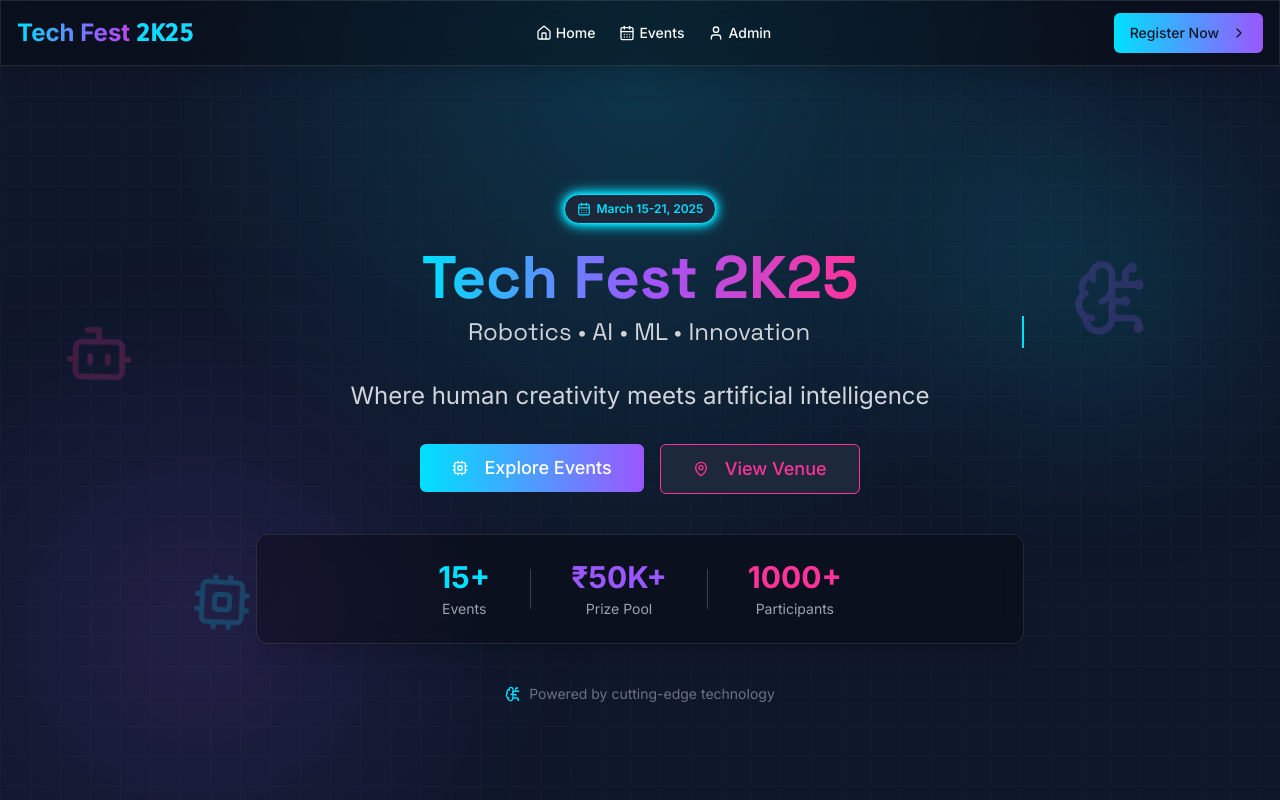
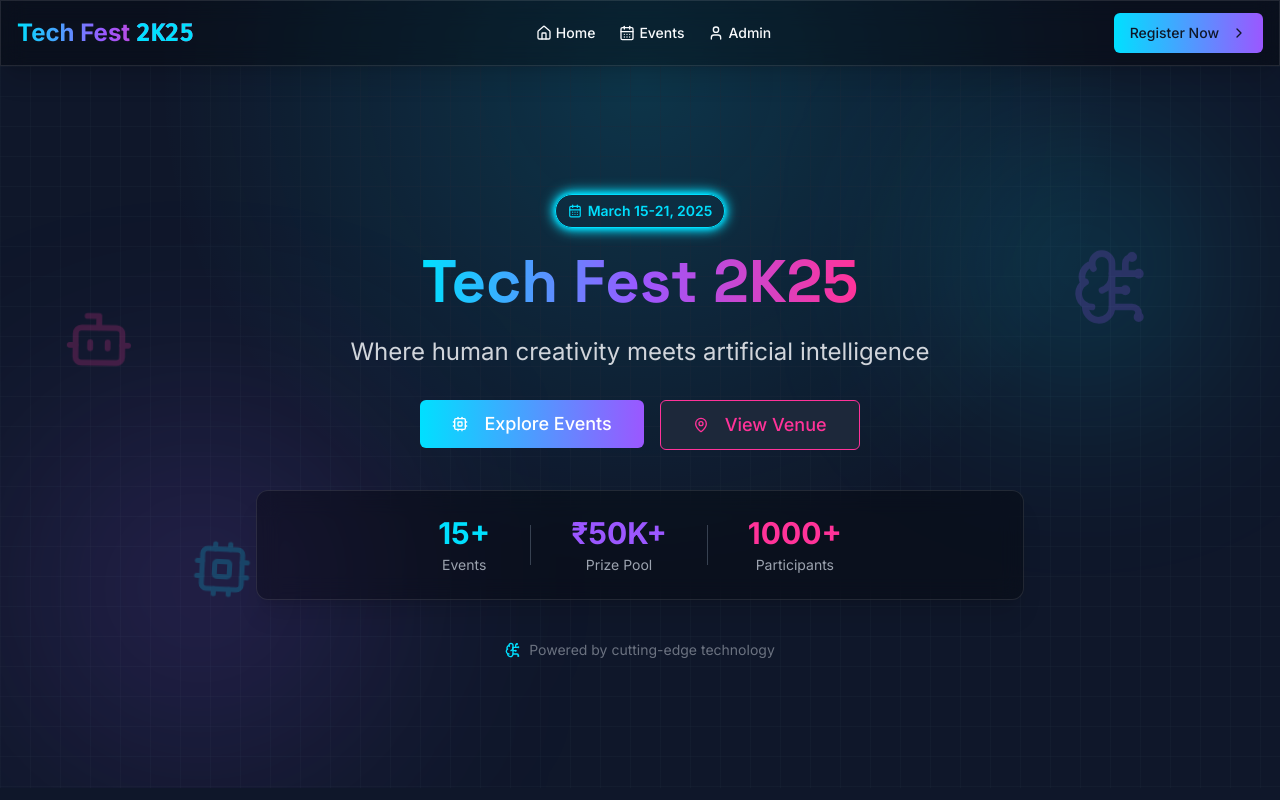
Before and after one commit to vishwasraju/tech-fest-registry, a React (Vite) app: page / in a window 1280 px wide. Shown: the top 800 px of the page. Built offline with nearby package versions, Linux system fonts and the light colour scheme.

Commit message:
Remove "Robotics • AI • ML • Innovation" text

```diff
--- a/src/components/HeroSection.tsx
+++ b/src/components/HeroSection.tsx
@@ -3,6 +3,7 @@ import React from 'react';
 import { CalendarDays, MapPin, Cpu, BrainCircuit, Bot } from 'lucide-react';
 import { Button } from '@/components/ui/button';
 import { Link } from 'react-router-dom';
+import { Badge } from '@/components/ui/badge';
 
 const HeroSection = () => {
   return (
@@ -37,9 +38,6 @@ const HeroSection = () => {
             <span className="bg-gradient-to-r from-techfest-neon-blue via-techfest-neon-purple to-techfest-neon-pink text-transparent bg-clip-text">
               Tech Fest 2K25
             </span>
-            <div className="text-xl md:text-2xl font-normal mt-2 text-gray-300">
-              <span className="typing-text">Robotics • AI • ML • Innovation</span>
-            </div>
           </h1>
 
           <p className="text-xl md:text-2xl text-gray-300 mb-8">
@@ -93,20 +91,4 @@ const HeroSection = () => {
   );
 };
 
-// The Badge component wasn't defined here so let's create it
-const Badge = ({ children, className, variant = "default" }) => {
-  const baseClasses = "inline-flex items-center rounded-full px-2.5 py-0.5 text-xs font-semibold transition-colors focus:outline-none focus:ring-2 focus:ring-ring focus:ring-offset-2";
-
-  const variantClasses = {
-    default: "bg-primary text-primary-foreground hover:bg-primary/80",
-    outline: "border border-input bg-background hover:bg-accent hover:text-accent-foreground"
-  };
-
-  return (
-    <div className={`${baseClasses} ${variantClasses[variant]} ${className}`}>
-      {children}
-    </div>
-  );
-};
-
 export default HeroSection;
```
